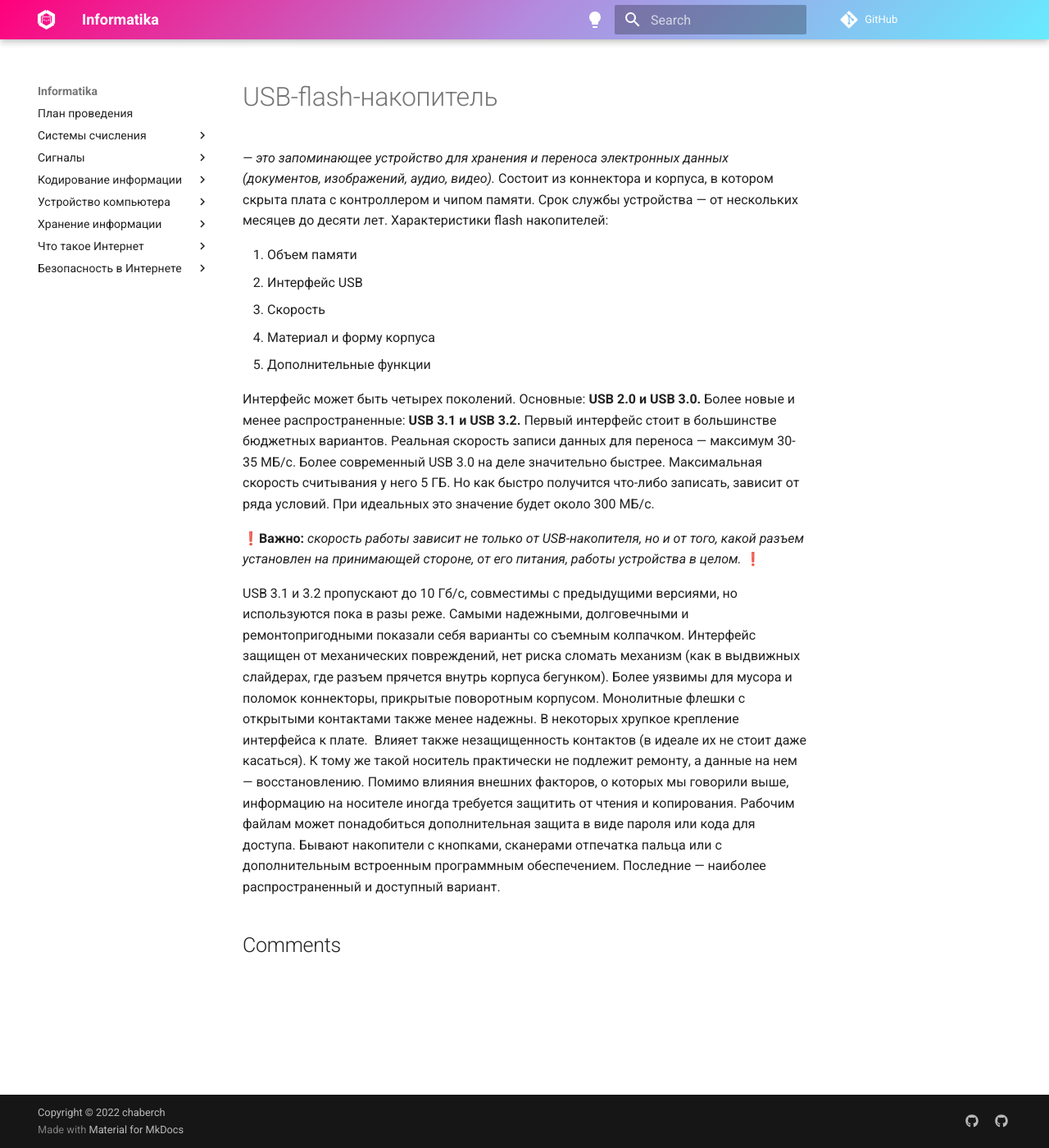
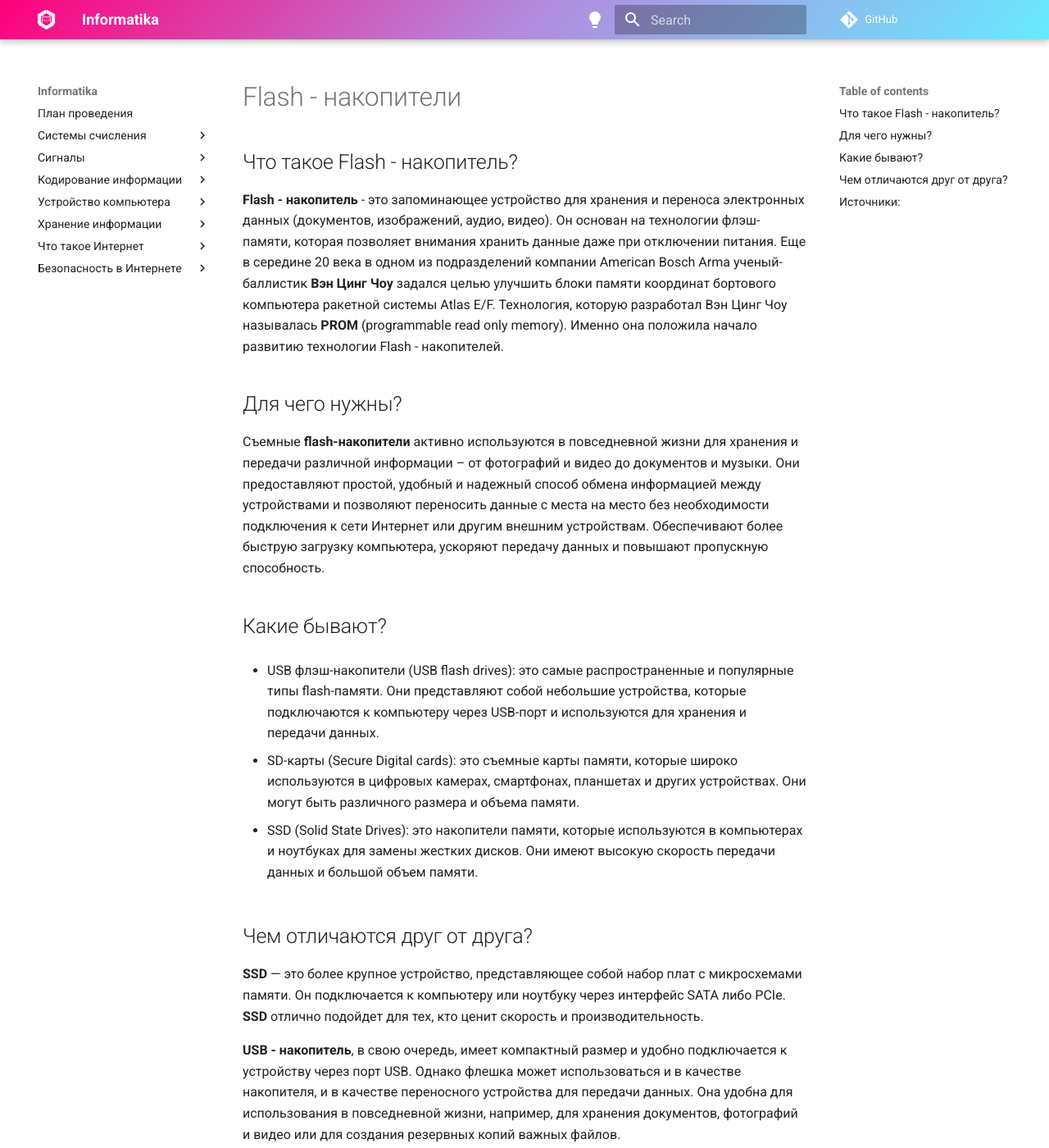
Before and after one commit to chabErch/Informatika, an MkDocs documentation site: the page built from docs/Основные блоки и устройство компьютера/Устройства хранения данных/Flash-накопители.md, in a window 1280 px wide and 1400 px high. Shown: the whole window at 82% size. Built offline with MkDocs 1.6.1 and Material for MkDocs 9.7.7, drawn with Linux system fonts in a browser that asks for light colours; comment, search, counter and statistics services are not loaded; some of the changed text lies outside the part shown.

Commit message:
Update Flash-накопители.md

```diff
--- a/docs/Основные блоки и устройство компьютера/Устройства хранения данных/Flash-накопители.md
+++ b/docs/Основные блоки и устройство компьютера/Устройства хранения данных/Flash-накопители.md
@@ -1,22 +1,78 @@
-# USB-flash-накопитель
-<i> — это запоминающее устройство для хранения и переноса электронных данных (документов, изображений, аудио, видео). </i>
- Состоит из коннектора и корпуса, в котором скрыта плата с контроллером и чипом памяти. Срок службы устройства — от нескольких месяцев до десяти лет.
-Характеристики flash накопителей:
+# Flash - накопители
 
-1. Объем памяти
-2. Интерфейс USB
-3. Скорость
-4. Материал и форму корпуса
-5. Дополнительные функции
+## Что такое Flash - накопитель?
 
-Интерфейс может быть четырех поколений. Основные: **USB 2.0 и USB 3.0.** Более новые и менее распространенные: **USB 3.1 и USB 3.2.**
-Первый интерфейс стои‌т в большинстве бюджетных вариантов. Реальная скорость записи данных для переноса — максимум 30-35 МБ/с. Более современный USB 3.0 на деле значительно быстрее. Максимальная скорость считывания у него 5 ГБ. Но как быстро получится что-либо записать, зависит от ряда условий. При идеальных это значение будет около 300 МБ/с.
+**Flash - накопитель** - это запоминающее устройство
+для хранения и переноса электронных данных
+(документов, изображений, аудио, видео).
+Он основан на технологии флэш-памяти,
+которая позволяет внимания хранить данные даже при отключении питания.
+Еще в середине 20 века
+в одном из подразделений компании American Bosch Arma
+ученый-баллистик **Вэн Цинг Чоу** задался целью улучшить
+блоки памяти координат бортового компьютера ракетной системы Atlas E/F.
+Технология, которую разработал Вэн Цинг Чоу
+называлась **PROM** (programmable read only memory).
+Именно она положила начало развитию технологии Flash - накопителей.
 
-❗**Важно:** <i> скорость работы зависит не только от USB-накопителя, но и от того, какой разъем установлен на принимающей стороне, от его питания, работы устройства в целом.</i> ❗
+## Для чего нужны?
 
-USB 3.1 и 3.2 пропускают до 10 Гб/с, совместимы с предыдущими версиями, но используются пока в разы реже.
-Самыми надежными, долговечными и ремонтопригодными показали себя варианты со съемным колпачком. Интерфейс защищен от механических повреждений, нет риска сломать механизм (как в выдвижных слайдерах, где разъем прячется внутрь корпуса бегунком).
-Более уязвимы для мусора и поломок коннекторы, прикрытые поворотным корпусом. Монолитные флешки с открытыми контактами также менее надежны. В некоторых хрупкое крепление интерфейса к плате.
-Влияет также незащищенность контактов (в идеале их не стоит даже касаться). К тому же такой носитель практически не подлежит ремонту, а данные на нем — восстановлению.
-Помимо влияния внешних факторов, о которых мы говорили выше, информацию на носителе иногда требуется защитить от чтения и копирования.
-Рабочим файлам может понадобиться дополнительная защита в виде пароля или кода для доступа. Бывают накопители с кнопками, сканерами отпечатка пальца или с дополнительным встроенным программным обеспечением. Последние — наиболее распространенный и доступный вариант.
+Съемные **flash-накопители** активно используются в повседневной жизни
+для хранения и передачи различной информации – от фотографий и видео
+до документов и музыки.
+Они предоставляют простой,
+удобный и надежный способ обмена информацией между устройствами
+и позволяют переносить данные с места на место без необходимости подключения
+к сети Интернет или другим внешним устройствам.
+Обеспечивают более быструю загрузку компьютера,
+ускоряют передачу данных и повышают пропускную способность.
+
+## Какие бывают?
+
+- USB флэш-накопители (USB flash drives):
+это самые распространенные и популярные типы flash-памяти.
+Они представляют собой небольшие устройства,
+которые подключаются к компьютеру через USB-порт
+и используются для хранения и передачи данных.
+
+- SD-карты (Secure Digital cards):
+это съемные карты памяти,
+которые широко используются в цифровых камерах,
+смартфонах, планшетах и других устройствах.
+Они могут быть различного размера и объема памяти.
+
+- SSD (Solid State Drives): это накопители памяти,
+которые используются в компьютерах и ноутбуках
+для замены жестких дисков.
+Они имеют высокую скорость передачи данных и большой объем памяти.
+
+## Чем отличаются друг от друга?
+
+**SSD** — это более крупное устройство,
+представляющее собой набор плат с микросхемами памяти.
+Он подключается к компьютеру или ноутбуку через интерфейс SATA либо PCIe.
+**SSD** отлично подойдет для тех, кто ценит скорость и производительность.
+
+**USB - накопитель**, в свою очередь,
+имеет компактный размер и удобно подключается к устройству через порт USB.
+Однако флешка может использоваться и в качестве накопителя,
+и в качестве переносного устройства для передачи данных.
+Она удобна для использования в повседневной жизни,
+например, для хранения документов,
+фотографий и видео или для создания резервных копий важных файлов.
+
+**SD** - карты лучше для хранения и запуска файлов,
+в то время как SSD-диски оптимизированы для разделов
+операционной системы компьютера и всего,
+что требуется для этой задачи.
+У одного более простая роль,
+в то время как другой должен быть умнее и более адаптируемым.
+Здесь дело не только в скорости, но и в рабочем процессе и универсальности.
+
+## Источники:
+
+- [uchet-jkh](https://uchet-jkh.ru/i/semnye-nositeli-fleska-angliiskoe-vyrazenie)
+- [dz-techs](https://www.dz-techs.com/ru/resolve-the-disk-is-write-protected/)
+- [dzen](https://dzen.ru/a/Xi7blrooHgCuDSpm)
+- [habr](https://habr.com/ru/companies/kingston_technology/articles/391367/)
+- [kingston](https://www.kingston.com/ua/blog/pc-performance/benefits-of-ssd#)
```
